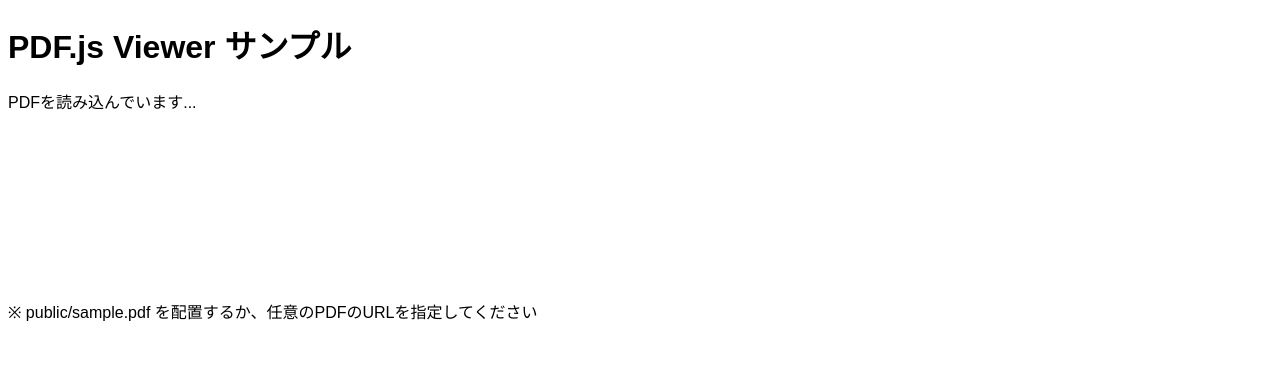
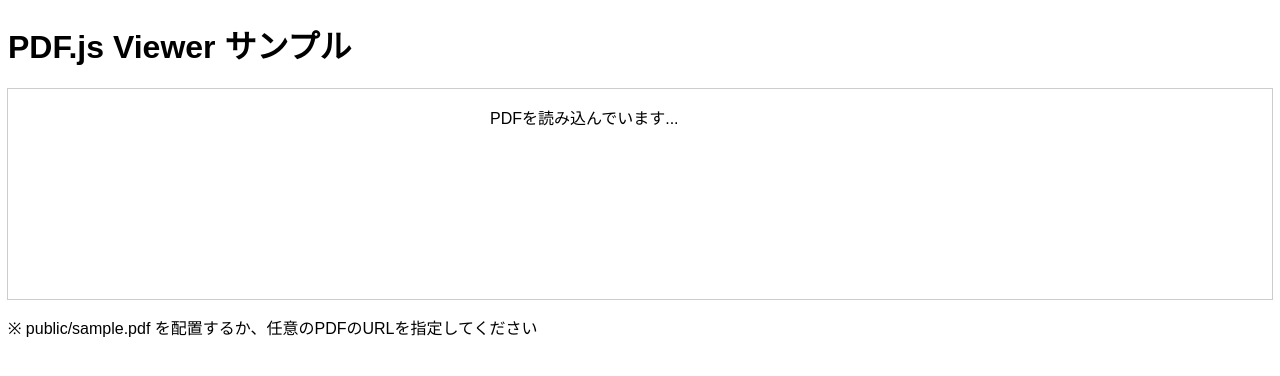
Before and after one commit to Himenon/pdfjs-dist-with-react, a Next.js app: page / in a window 1280 px wide. Shown: the top 376 px of the page. Built offline with nearby package versions, Linux system fonts and the light colour scheme.

Commit message:
chore: update

```diff
--- a/app/_components/PDFViewer.module.css
+++ b/app/_components/PDFViewer.module.css
@@ -1,3 +1,22 @@
-.pdf-viewer {
-  border: 1px solid #ccc;
+.pdfContainer {
+  position: relative;
 }
+
+.textLayer {
+  position: absolute;
+  left: 0;
+  top: 0;
+  right: 0;
+  bottom: 0;
+  overflow: hidden;
+  opacity: 0.2;
+  line-height: 1;
+}
+
+.textLayer > span {
+  color: transparent;
+  position: absolute;
+  white-space: pre;
+  cursor: text;
+  transform-origin: 0% 0%;
+}
--- /dev/null
+++ b/app/_components/Page.module.css
@@ -0,0 +1,6 @@
+.page {
+  display: flex;
+  align-items: center;
+  justify-content: center;
+  outline: 1px solid #ccc;
+}
--- /dev/null
+++ b/app/_components/Page.tsx
@@ -0,0 +1,13 @@
+import type React from "react";
+import styles from "./Page.module.css";
+
+export function Page(props: {
+  children?: React.ReactNode;
+  style?: React.CSSProperties;
+}) {
+  return (
+    <div className={styles.page} style={props.style}>
+      {props.children}
+    </div>
+  );
+}
--- a/app/_components/PdfViewer.tsx
+++ b/app/_components/PdfViewer.tsx
@@ -3,7 +3,11 @@
 import { useEffect, useState } from "react";
 import styles from "./PDFViewer.module.css";
 
-const loadPDF = async (canvas: HTMLCanvasElement, pdfPath: string) => {
+const loadPDF = async (
+  canvas: HTMLCanvasElement,
+  textLayer: HTMLDivElement,
+  pdfPath: string,
+) => {
   // 動的インポートでブラウザ環境でのみpdf.jsを読み込む
   const pdfjsLib = await import("pdfjs-dist");
   // PDF.jsのworkerを設定
@@ -22,22 +26,34 @@
     viewport,
     canvas,
   });
+
   await renderTask.promise;
+
+  const textLayerRenderTask = pdfPage.getTextContent().then((textContent) => {
+    const textLayerRenderer = new pdfjsLib.TextLayer({
+      textContentSource: textContent,
+      viewport: viewport,
+      container: textLayer,
+    });
+    return textLayerRenderer.render();
+  });
+  await textLayerRenderTask;
 };
 
-interface PdfViewerProps {
+interface PDFViewerProps {
   pdfUrl: string;
 }
 
-export default function PdfViewer({ pdfUrl }: PdfViewerProps) {
+export default function PDFViewer({ pdfUrl }: PDFViewerProps) {
   const [canvasRef, setCanvasRef] = useState<HTMLCanvasElement | null>(null);
+  const [textLayerRef, setTextLayer] = useState<HTMLDivElement | null>(null);
   const [loading, setLoading] = useState<boolean>(true);
 
   useEffect(() => {
-    if (!canvasRef) {
+    if (!canvasRef || !textLayerRef) {
       return;
     }
-    loadPDF(canvasRef, pdfUrl)
+    loadPDF(canvasRef, textLayerRef, pdfUrl)
       .then(() => {
         setLoading(false);
       })
@@ -45,12 +61,13 @@
         console.error("Error loading PDF:", err);
         setLoading(false);
       });
-  }, [pdfUrl, canvasRef]);
+  }, [pdfUrl, canvasRef, textLayerRef]);
 
   return (
-    <div>
+    <div className={styles.pdfContainer}>
       {loading && <p>PDFを読み込んでいます...</p>}
       <canvas ref={setCanvasRef} className={styles.pdfViewer} />
+      <div ref={setTextLayer} className={styles.textLayer} />
     </div>
   );
 }
--- a/app/page.tsx
+++ b/app/page.tsx
@@ -1,5 +1,6 @@
 "use client";
 
+import { Page } from "./_components/Page";
 import PdfViewer from "./_components/PdfViewer";
 
 export default function Home() {
@@ -10,7 +11,9 @@
           PDF.js Viewer サンプル
         </h1>
         <div className="rounded-lg bg-white p-6 shadow-xl dark:bg-zinc-900">
-          <PdfViewer pdfUrl="/sample.pdf" />
+          <Page>
+            <PdfViewer pdfUrl="/sample.pdf" />
+          </Page>
         </div>
         <div className="mt-8 text-center">
           <p className="text-sm text-zinc-600 dark:text-zinc-400">
--- a/package.json
+++ b/package.json
@@ -14,7 +14,8 @@
     "next": "16.0.1",
     "pdfjs-dist": "^5.4.394",
     "react": "19.2.0",
-    "react-dom": "19.2.0"
+    "react-dom": "19.2.0",
+    "react-window": "^2.2.3"
   },
   "devDependencies": {
     "@biomejs/biome": "^2.3.4",
```
Also changed, not shown: app/_components/PdfViewerWithCanvas.tsx (deleted, +0 -58 lines), 2 other files (tests, documents, lock files or other folders).
